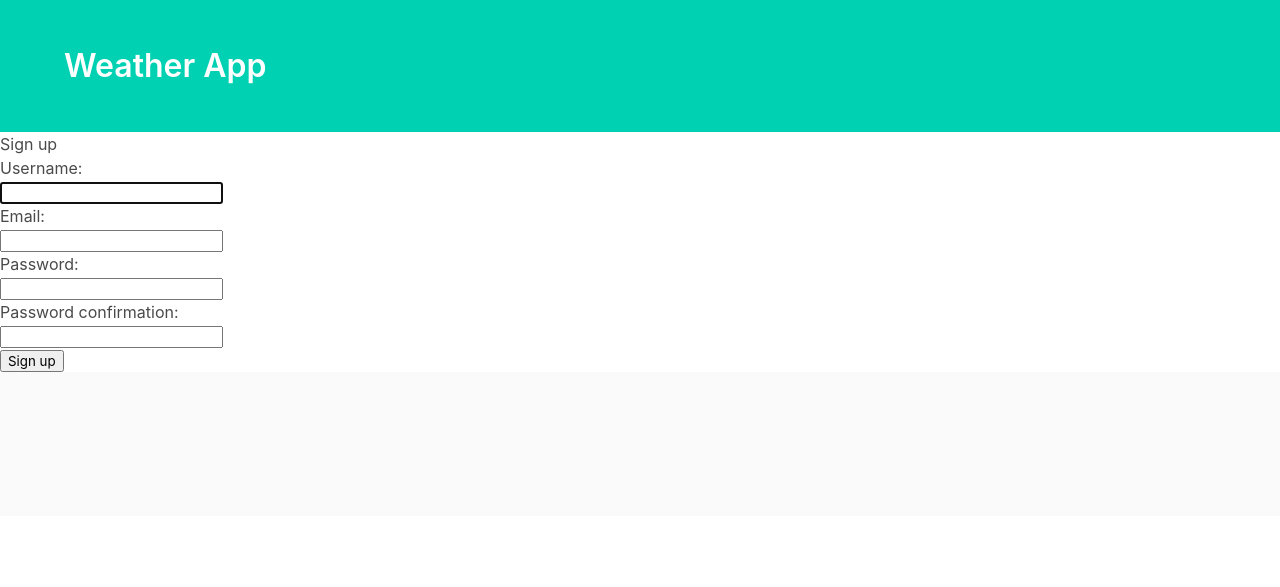
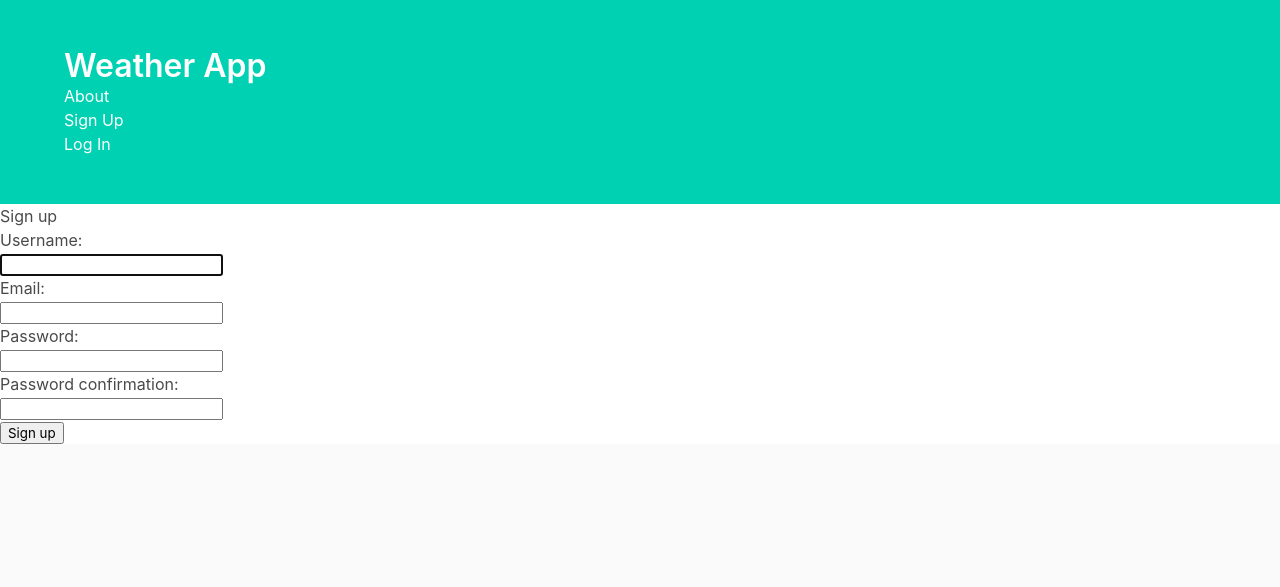
Before and after one commit to Aryan2000x/project03, a Django app: page /accounts/signup/ in a window 1280 px wide. Shown: the top 587 px of the page. Run offline with Django 3.2, Linux system fonts and the light colour scheme; some libraries are stand-ins or nearby versions.

Commit message:
add registration links in base

```diff
--- a/weatherapp/main_app/templates/base.html
+++ b/weatherapp/main_app/templates/base.html
@@ -16,7 +16,18 @@
     <section class="hero is-primary">
       <div class="hero-body">
         <div class="container">
-          <h1 class="title">Weather App</h1>
+          <a href="{% url 'index' %}"><h1 class="title left brand-logo">Weather App</h1></a>
+          <ul class="right">
+            <li><a href="#">About</a></li>
+            {% if user.is_authenticated %}
+              <li><a href="#">add something</a></li>
+              <li><a href="#">profile {{ username }}</a></li>
+              <li><a href="{% url 'logout' %}">Log Out</a></li>
+            {% else %}
+              <li><a href="{% url 'signup' %}">Sign Up</a></li>
+              <li><a href="{% url 'login' %}">Log In</a></li>
+            {% endif %}
+          </ul>
         </div>
       </div>
     </section>
--- a/weatherapp/main_app/urls.py
+++ b/weatherapp/main_app/urls.py
@@ -2,7 +2,7 @@ from django.urls import path, re_path
 from . import views
 
 urlpatterns = [
-    path('', views.index),
+    path('', views.index, name='index'),
     path('accounts/signup/', views.signup, name='signup'),
     # refer to https://medium.com/@frfahim/django-registration-with-confirmation-email-bb5da011e4ef
     path('activate/<uidb64>/<token>', views.activate, name='activate'),
--- a/weatherapp/main_app/views.py
+++ b/weatherapp/main_app/views.py
@@ -1,6 +1,6 @@
 import requests
 from django.http import HttpResponse
-from django.shortcuts import render
+from django.shortcuts import render, redirect
 #imports for login
 from django.contrib.auth import login, authenticate
 # imports for signup forms
@@ -61,7 +61,7 @@ def signup(request):
             to_email = form.cleaned_data.get('email')
             email = EmailMessage(mail_subject, message, to=[to_email])
             email.send()
-            return HttpResponse('Please confirm your email address to complete the registration')
+            return HttpResponse('Please confirm your email address to complete the registration<br /> <a href=\'/\'>return home</a>')
     else:
         form = SignupForm()
     return render(request, 'registration/signup.html', {'form': form})
@@ -77,6 +77,6 @@ def activate(request, uidb64, token):
         user.save()
         login(request, user)
         # return redirect('home')
-        return HttpResponse('Thank you for your email confirmation. Now you can login your account.')
+        return HttpResponse('Thank you for your email confirmation. Now you can login your account.<a href=\'/accounts/login/\'>log in</a>' )
     else:
         return HttpResponse('Activation link is invalid!')
```
